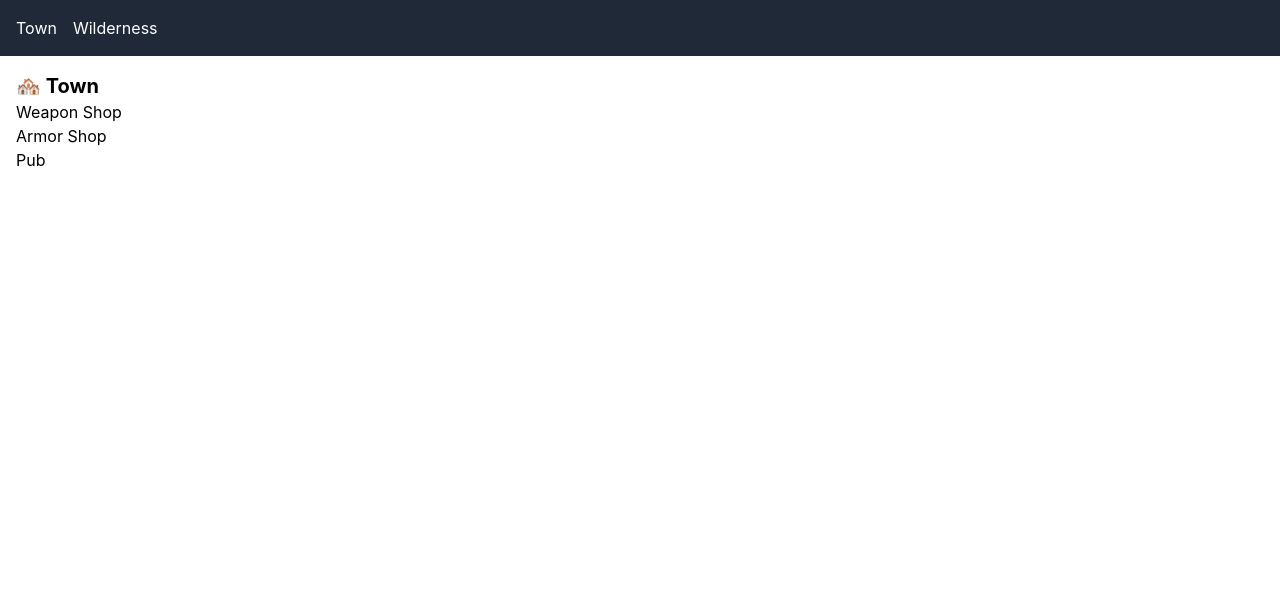
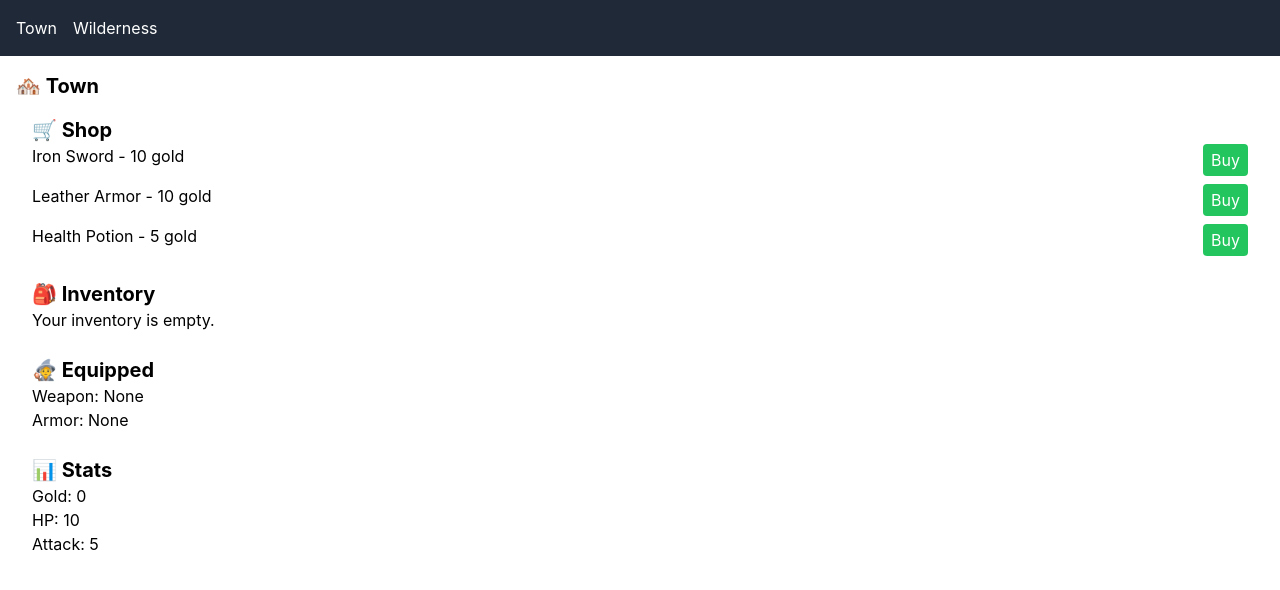
Before and after one commit to SETHK3/web-rpg, a React (Create React App) app: page / in a window 1280 px wide. Shown: the top 590 px of the page. Built offline with nearby package versions, Linux system fonts and the light colour scheme.

Commit message:
inventory, rpg features

```diff
--- /dev/null
+++ b/src/scenes/Inventory.tsx
@@ -0,0 +1,23 @@
+import { useGameStore } from "../state/gameStore";
+
+export default function Inventory() {
+  const { inventory } = useGameStore();
+
+  return (
+    <div className="p-4">
+      <h2 className="text-xl font-bold">🎒 Inventory</h2>
+      {inventory.length === 0 ? (
+        <p>Your inventory is empty.</p>
+      ) : (
+        <ul className="list-disc list-inside space-y-1">
+          {inventory.map((item, index) => (
+            <li key={index}>
+              {item.name} ({item.type}
+              {item.power ? `, +${item.power}` : ""})
+            </li>
+          ))}
+        </ul>
+      )}
+    </div>
+  );
+}
--- /dev/null
+++ b/src/scenes/RPGFeatures.tsx
@@ -0,0 +1,112 @@
+import { useGameStore } from "../state/gameStore";
+import { useState } from "react";
+
+interface Item {
+  id: string;
+  name: string;
+  type: "weapon" | "armor" | "potion";
+  power?: number;
+  cost?: number;
+}
+
+export default function RPGFeatures() {
+  const {
+    inventory,
+    addItem,
+    hp,
+    attack,
+    gainGold,
+    gold,
+    setHP,
+    setAttack,
+    removeItem,
+  } = useGameStore();
+
+  const shopItems: Item[] = [
+    { id: "sword1", name: "Iron Sword", type: "weapon", power: 2, cost: 10 },
+    { id: "armor1", name: "Leather Armor", type: "armor", power: 2, cost: 10 },
+    { id: "potion1", name: "Health Potion", type: "potion", cost: 5 },
+  ];
+
+  const [equippedWeapon, setEquippedWeapon] = useState<Item | null>(null);
+  const [equippedArmor, setEquippedArmor] = useState<Item | null>(null);
+
+  const handleBuy = (item: Item) => {
+    if (gold >= (item.cost || 0)) {
+      addItem(item);
+      gainGold(-(item.cost || 0));
+    } else {
+      alert("Not enough gold!");
+    }
+  };
+
+  const handleUseItem = (item: Item) => {
+    if (item.type === "potion") {
+      setHP(hp + 5);
+      removeItem(item.id);
+    } else if (item.type === "weapon") {
+      setEquippedWeapon(item);
+      setAttack(5 + (item.power || 0));
+    } else if (item.type === "armor") {
+      setEquippedArmor(item);
+    }
+  };
+
+  return (
+    <div className="p-4 space-y-6">
+      <div>
+        <h2 className="text-xl font-bold">🛒 Shop</h2>
+        <div className="space-y-2">
+          {shopItems.map((item) => (
+            <div key={item.id} className="flex justify-between">
+              <span>
+                {item.name} - {item.cost} gold
+              </span>
+              <button
+                onClick={() => handleBuy(item)}
+                className="bg-green-500 px-2 py-1 rounded text-white"
+              >
+                Buy
+              </button>
+            </div>
+          ))}
+        </div>
+      </div>
+
+      <div>
+        <h2 className="text-xl font-bold">🎒 Inventory</h2>
+        {inventory.length === 0 ? (
+          <p>Your inventory is empty.</p>
+        ) : (
+          <ul className="list-disc list-inside space-y-1">
+            {inventory.map((item, index) => (
+              <li key={index}>
+                {item.name} ({item.type}
+                {item.power ? `, +${item.power}` : ""})
+                <button
+                  onClick={() => handleUseItem(item)}
+                  className="ml-2 bg-blue-500 px-2 py-1 text-white rounded"
+                >
+                  Use
+                </button>
+              </li>
+            ))}
+          </ul>
+        )}
+      </div>
+
+      <div>
+        <h2 className="text-xl font-bold">🧙 Equipped</h2>
+        <p>Weapon: {equippedWeapon ? equippedWeapon.name : "None"}</p>
+        <p>Armor: {equippedArmor ? equippedArmor.name : "None"}</p>
+      </div>
+
+      <div>
+        <h2 className="text-xl font-bold">📊 Stats</h2>
+        <p>Gold: {gold}</p>
+        <p>HP: {hp}</p>
+        <p>Attack: {attack}</p>
+      </div>
+    </div>
+  );
+}
--- a/src/scenes/Town.tsx
+++ b/src/scenes/Town.tsx
@@ -1,12 +1,10 @@
+import RPGFeatures from "./RPGFeatures";
+
 export default function Town() {
   return (
     <div className="p-4">
       <h1 className="text-xl font-bold">🏘️ Town</h1>
-      <ul>
-        <li>Weapon Shop</li>
-        <li>Armor Shop</li>
-        <li>Pub</li>
-      </ul>
+      <RPGFeatures />
     </div>
   );
 }
--- a/src/state/gameStore.ts
+++ b/src/state/gameStore.ts
@@ -5,6 +5,7 @@ interface Item {
   name: string;
   type: "weapon" | "armor" | "potion";
   power?: number;
+  cost?: number;
 }
 
 interface GameState {
@@ -14,7 +15,10 @@ interface GameState {
   xp: number;
   inventory: Item[];
   addItem: (item: Item) => void;
+  removeItem: (id: string) => void;
   gainGold: (amount: number) => void;
+  setHP: (newHP: number) => void;
+  setAttack: (newAttack: number) => void;
 }
 
 export const useGameStore = create<GameState>((set) => ({
@@ -25,5 +29,11 @@ export const useGameStore = create<GameState>((set) => ({
   inventory: [],
   addItem: (item) =>
     set((state) => ({ inventory: [...state.inventory, item] })),
+  removeItem: (id) =>
+    set((state) => ({
+      inventory: state.inventory.filter((i) => i.id !== id),
+    })),
   gainGold: (amount) => set((state) => ({ gold: state.gold + amount })),
+  setHP: (newHP) => set(() => ({ hp: newHP })),
+  setAttack: (newAttack) => set(() => ({ attack: newAttack })),
 }));
```
